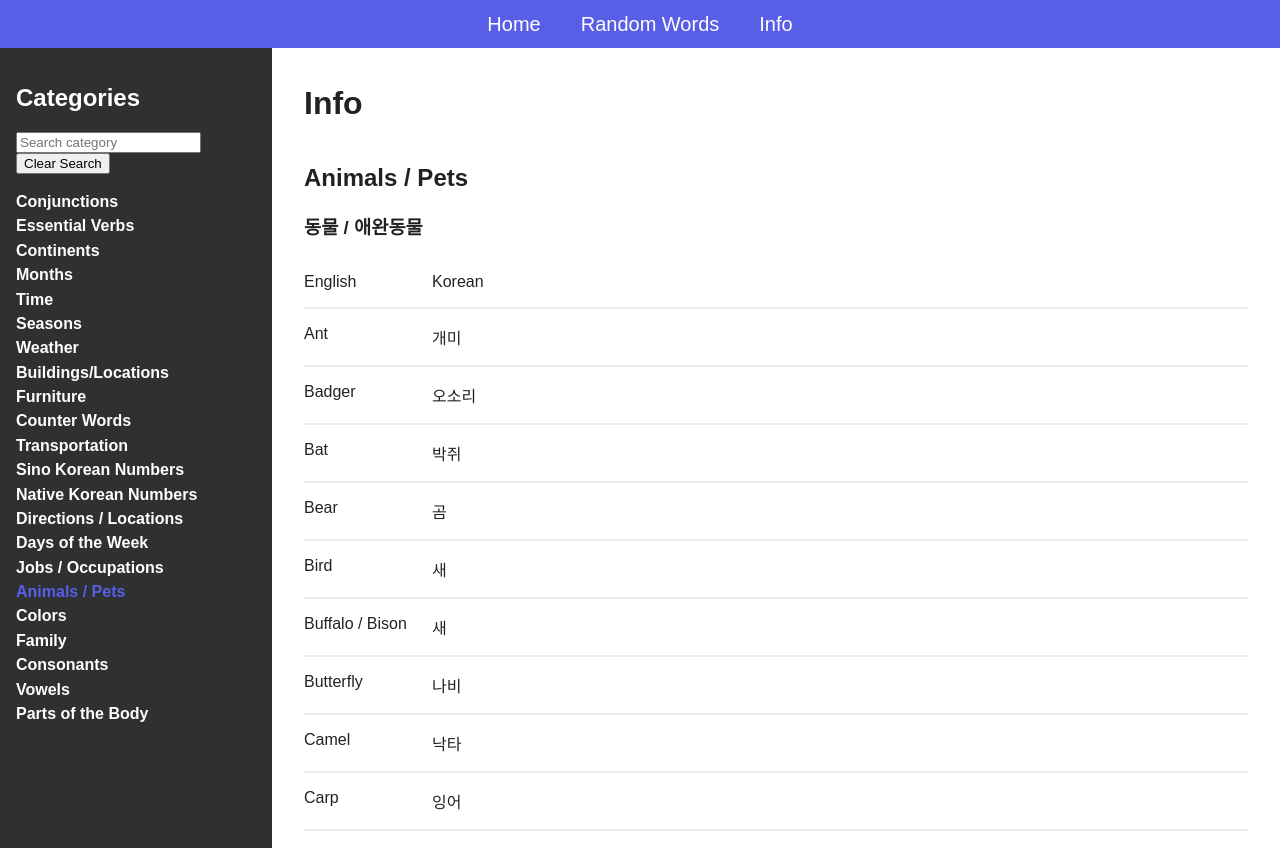
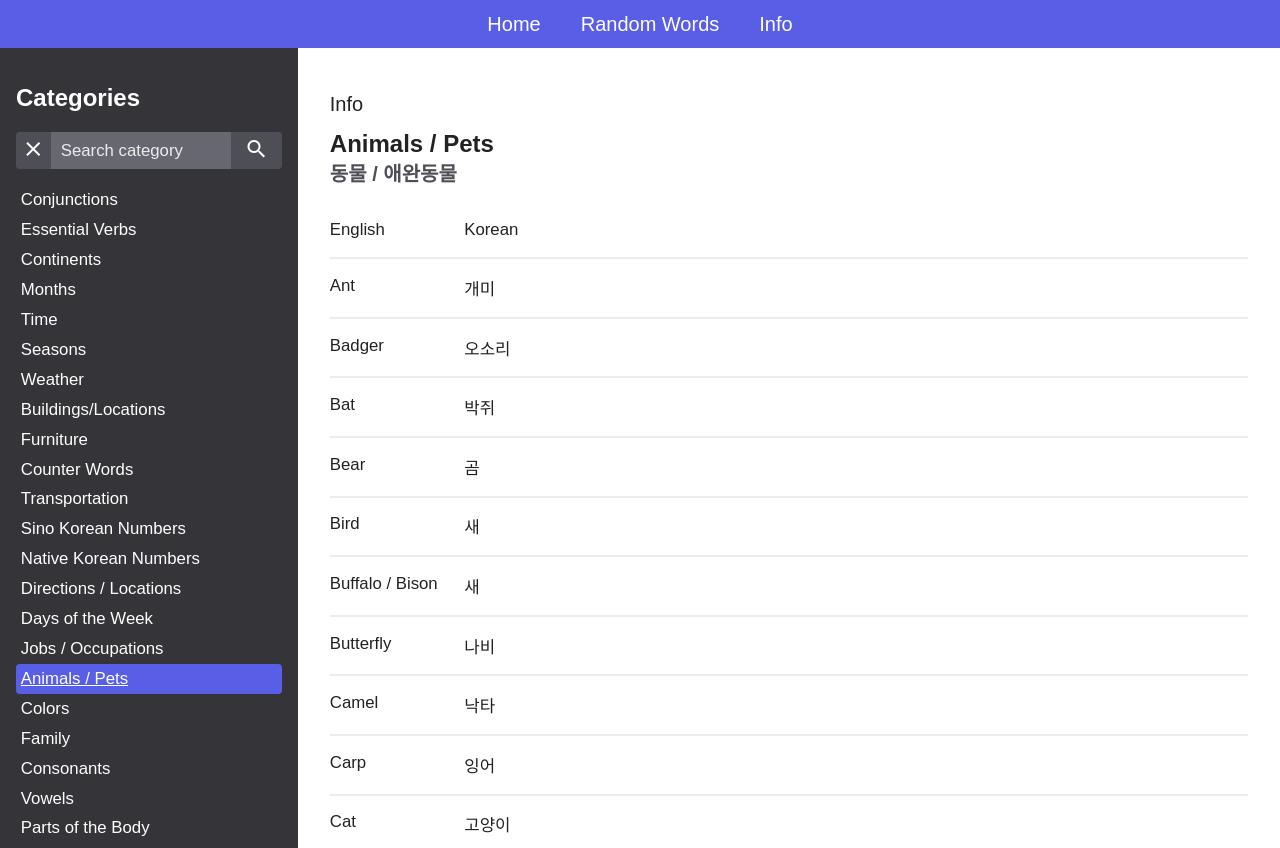
Before and after one commit to DanielHearn/korean-handbook, a Vue app in the folder korean-handbook/: page /info/animals in a window 1280 px wide. Built offline with nearby package versions, Linux system fonts and the light colour scheme; a web font is replaced by a local one.

Commit message:
Clean up styling to match current design

```diff
--- a/korean-handbook/public/index.html
+++ b/korean-handbook/public/index.html
@@ -7,6 +7,7 @@
   <meta name="viewport" content="width=device-width,initial-scale=1.0">
   <link rel="icon" href="<%= BASE_URL %>favicon.ico">
   <link rel="stylesheet" href="https://use.typekit.net/cat8ucl.css">
+  <link href="https://fonts.googleapis.com/icon?family=Material+Icons" rel="stylesheet">
   <title>The Korean Handbook</title>
 </head>
 
--- a/korean-handbook/src/app.scss
+++ b/korean-handbook/src/app.scss
@@ -92,7 +92,7 @@ body {
   a {
     padding: 0.2em 0;
     text-decoration: none;
-    font-weight: $semi-bold-weight;
+    font-weight: $regular-weight;
     &:hover {
       text-decoration: underline;
     }
@@ -108,6 +108,7 @@ body {
   display: flex;
   flex-direction: column;
   padding-left: 0;
+  font-size: $s-size;s
   .grid-header {
     font-weight: $medium-weight;
   }
@@ -119,6 +120,105 @@ body {
   }
 }
 
+input {
+  background: $grey;
+  border-radius: 4px;
+  color: $light-grey;
+  border: 0;
+  padding: 0.4em 0.6em;
+  font-family: rubik, sans-serif;
+  font-size: $s-size;
+  &[type="text"]::placeholder {
+    color: $light-grey;
+  }
+}
+
+button {
+  border: 0;
+  background: $dark-grey;
+  color: $white;
+  border-radius: 4px;
+  padding: 0.4em 0.6em;
+  font-family: rubik, sans-serif;
+  cursor: pointer;
+  transition: background $transition-slow;
+  &:hover {
+    background: $darker-grey;
+  }
+}
+
+.search-form {
+  display: flex;
+  flex-direction: row;
+  input {
+    border-radius: 0;
+    width: 100%;
+  }
+  .button--search {
+    border-radius: 0 4px 4px 0;
+    padding: 0.4em 1em;
+  }
+  .button--close {
+    border-radius: 4px 0 0 4px;
+    padding: 0.4em 0.4em;
+  }
+}
+
+.page-header {
+  padding-top: 1em;
+  .heading {
+    margin: 0;
+  }
+  .sub-heading {
+    margin: 0;
+    color: $dark-grey;
+  }
+}
+
+.page-type-heading {
+  font-size: $m-size;
+  font-weight: $medium-weight;
+}
+
+.heading {
+  font-size: $l-size;
+  font-weight: $bold-weight;
+}
+
+.sub-heading {
+  font-size: $m-size;
+  font-weight: $bold-weight;
+}
+
+.search-list {
+  .text-list {
+    .list-item {
+      padding: 0.1em 0.3em;
+      border-radius: 4px;
+      transition: background $transition-fast;
+      a {
+        color: $white;
+        font-size: $s-size;
+        font-weight: $regular-weight;
+        width: 100%;
+        a:visited {
+          color: $white;
+        }
+      }
+      &.active {
+        text-decoration: underline;
+        background: $accent;
+      }
+      &:hover:not(.active) {
+        background: $grey;
+      }
+      p {
+        margin: 0;
+      }
+    }
+  }
+}
+
 @media screen and (max-width: 40em) {
   .main {
     flex-direction: column;
--- a/korean-handbook/src/components/MainPanel.vue
+++ b/korean-handbook/src/components/MainPanel.vue
@@ -17,6 +17,7 @@ export default {
   flex-direction: column;
   flex: 1 auto;
   padding: 1em 2em;
+  width: 100%;
   height: 100%;
   overflow-y: scroll;
   box-sizing: border-box;
--- a/korean-handbook/src/components/SidePanel.vue
+++ b/korean-handbook/src/components/SidePanel.vue
@@ -15,17 +15,10 @@ export default {
 @import "./../variables.scss";
 
 .side-panel {
-  width: 15em;
-  overflow-y: scroll;
+  width: 22em;
   padding: 1em;
   background: $dark;
   color: $white;
-  a {
-    color: $white;
-    &:visited {
-      color: $white;
-    }
-  }
 }
 
 @media screen and (max-width: 40em) {
--- a/korean-handbook/src/variables.scss
+++ b/korean-handbook/src/variables.scss
@@ -1,13 +1,19 @@
 $accent: #595EE6;
 $darker: #222;
-$dark: #2e3031;
+$dark: #353539;
+$darker-grey: #45454e;
+$dark-grey: #4E4E57;
+$grey: #676770;
+$light-grey: #ececec;
 $white: #fefefe;
-$light-grey: #ececec;
 
-$l-size: 1.4em;
+$l-size: 1.5em;
 $m-size: 1.25em;
-$s-size: 1em;
+$s-size: 1.05em;
 
-$semi-bold-weight: 600;
+$transition-slow: 0.2s;
+$transition-fast: 0.05s;
+
+$bold-weight: 700;
 $medium-weight: 500;
 $regular-weight: 400;
--- a/korean-handbook/src/views/Info.vue
+++ b/korean-handbook/src/views/Info.vue
@@ -1,29 +1,41 @@
 <template>
   <div class="main info">
     <side-panel>
-      <h2>Categories</h2>
+      <h2 class="heading">Categories</h2>
+      <div class="search-form">
+        <button class="button--close" @click="categoryFilter = ''">
+          <i class="material-icons">close</i>
+        </button>
         <input v-model="categoryFilter" type="text" placeholder="Search category" />
-      <button @click="categoryFilter = ''">Clear Search</button>
+        <button class="button--search">
+          <i class="material-icons">search</i>
+        </button>
+      </div>
+      <div class="search-list">
         <ul class="text-list" v-if="Object.keys(filteredCategories).length">
           <li
             v-for="category in filteredCategories"
             :key="category.id"
             :class="{active: id === category.id}"
+            class="list-item"
           >
             <router-link :to="`/info/${category.id}`">{{ category.name }}</router-link>
           </li>
         </ul>
         <ul class="text-list no-results" v-else>
-        <li>
+          <li class="list-item">
             <p>No results found for category search</p>
           </li>
         </ul>
+      </div>
     </side-panel>
     <main-panel>
-      <h1>Info</h1>
       <div v-if="id">
-        <h2>{{ category.name }}</h2>
-        <h3>{{ category.korean }}</h3>
+        <div class="page-header">
+          <h1 class="page-type-heading">Info</h1>
+          <h2 class="heading">{{ category.name }}</h2>
+          <h3 class="sub-heading">{{ category.korean }}</h3>
+        </div>
         <ul class="grid">
           <li class="grid-item grid-header">
             <p>English</p>
@@ -38,7 +50,10 @@
         </ul>
       </div>
       <div v-else>
-        <p>Help text</p>
+        <div class="page-header">
+          <h2 class="heading">Info</h2>
+        </div>
+        <p>Select a category from the category selection menu to look at a selection of words from the selected category.</p>
       </div>
     </main-panel>
   </div>
--- a/korean-handbook/src/views/RandomWords.vue
+++ b/korean-handbook/src/views/RandomWords.vue
@@ -1,31 +1,43 @@
 <template>
   <div class="main random-words">
     <side-panel>
-      <h2>Categories</h2>
+      <h2 class="heading">Categories</h2>
+      <div class="search-form">
+        <button class="button--close" @click="categoryFilter = ''">
+          <i class="material-icons">close</i>
+        </button>
         <input v-model="categoryFilter" type="text" placeholder="Search category" />
-      <button @click="categoryFilter = ''">Clear Search</button>
+        <button class="button--search">
+          <i class="material-icons">search</i>
+        </button>
+      </div>
+      <div class="search-list">
         <ul class="text-list" v-if="Object.keys(filteredCategories).length">
-        <li :class="{active: id === 'all'}">
+          <li :class="{active: id === 'all'}" class="list-item">
             <router-link :to="`/random-words/all`">All</router-link>
           </li>
           <li
             v-for="category in filteredCategories"
             :key="category.id"
             :class="{active: id === category.id}"
+            class="list-item"
           >
             <router-link :to="`/random-words/${category.id}`">{{ category.name }}</router-link>
           </li>
         </ul>
         <ul class="text-list no-results" v-else>
-        <li>
+          <li class="list-item">
             <p>No results found for category search</p>
           </li>
         </ul>
+      </div>
     </side-panel>
     <main-panel>
-      <h1>Random Word Generator</h1>
-      <h2>{{ category.name }}</h2>
-      <h3 v-if="category.korean">{{ category.korean }}</h3>
+      <div class="page-header">
+        <h1 class="page-type-heading">Random Word Generator</h1>
+        <h2 class="heading">{{ category.name }}</h2>
+        <h3 class="sub-heading" v-if="category.korean">{{ category.korean }}</h3>
+      </div>
       <random-word-generator :category="category" :categories="$options.categories" />
     </main-panel>
   </div>
```
Also changed, not shown: 1 other file (tests, documents, lock files or other folders). Lines whose indentation alone changed are shown as unchanged.
